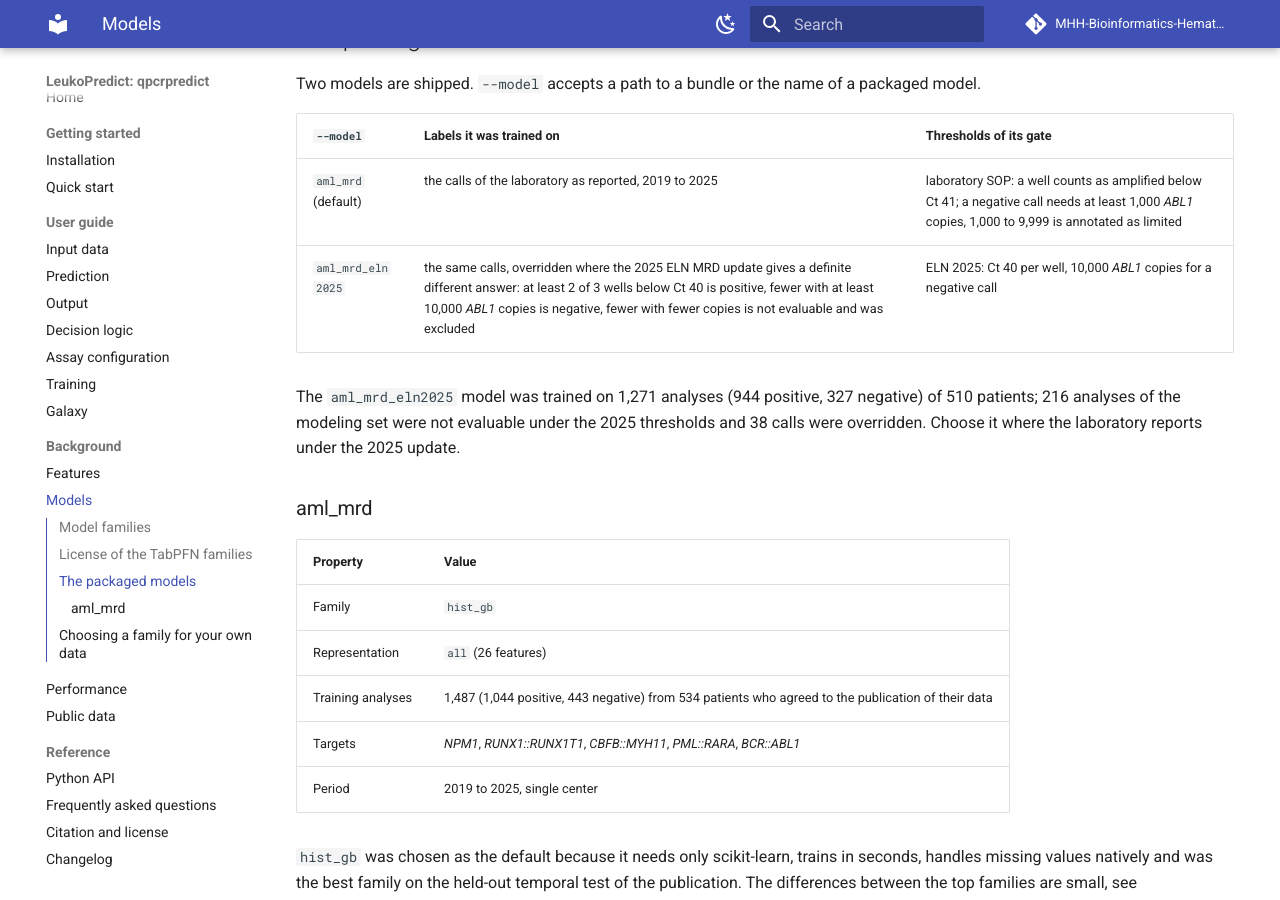
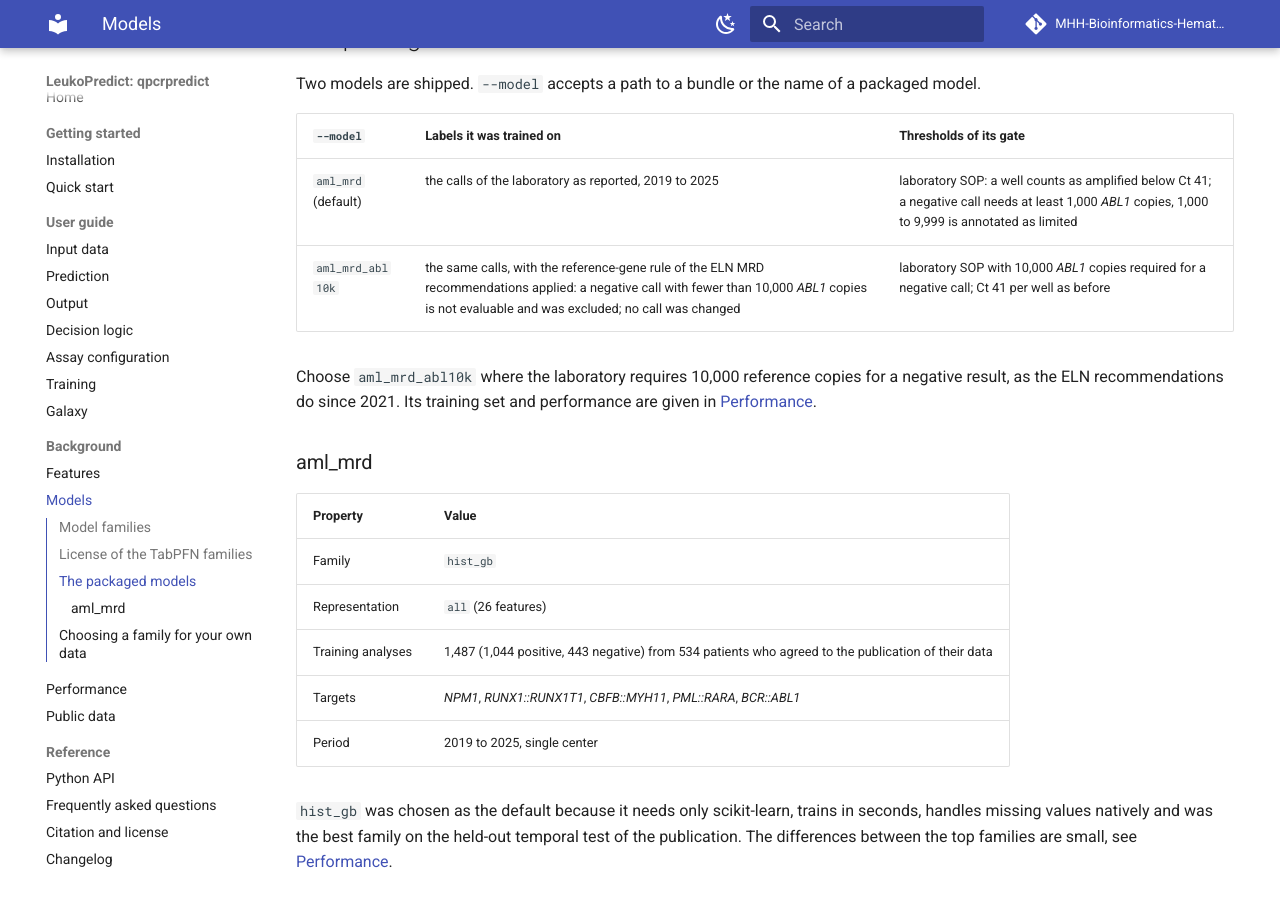
Before and after one commit to MHH-Bioinformatics-Hematology/qpcrpredict, an MkDocs documentation site: the page built from docs/models.md, in a window 1280 px wide and 900 px high, scrolled down 1185 px. Built offline with MkDocs 1.6.1 and Material for MkDocs 9.7.7, drawn with Linux system fonts in a browser that asks for light colours; comment, search, counter and statistics services are not loaded.

Commit message:
n.d. means not evaluable: label vocabulary, reported call wording (call column), docs; rename the second configuration to aml_mrd_abl10k
Co-Authored-By: Claude Fable 5.1 <noreply@anthropic.com>

```diff
--- a/docs/models.md
+++ b/docs/models.md
@@ -43,9 +43,9 @@ Two models are shipped. `--model` accepts a path to a bundle or the name of a pa
 | `--model` | Labels it was trained on | Thresholds of its gate |
 |---|---|---|
 | `aml_mrd` (default) | the calls of the laboratory as reported, 2019 to 2025 | laboratory SOP: a well counts as amplified below Ct 41; a negative call needs at least 1,000 *ABL1* copies, 1,000 to 9,999 is annotated as limited |
-| `aml_mrd_eln2025` | the same calls, overridden where the 2025 ELN MRD update gives a definite different answer: at least 2 of 3 wells below Ct 40 is positive, fewer with at least 10,000 *ABL1* copies is negative, fewer with fewer copies is not evaluable and was excluded | ELN 2025: Ct 40 per well, 10,000 *ABL1* copies for a negative call |
+| `aml_mrd_abl10k` | the same calls, with the reference-gene rule of the ELN MRD recommendations applied: a negative call with fewer than 10,000 *ABL1* copies is not evaluable and was excluded; no call was changed | laboratory SOP with 10,000 *ABL1* copies required for a negative call; Ct 41 per well as before |
 
-The `aml_mrd_eln2025` model was trained on 1,271 analyses (944 positive, 327 negative) of 510 patients; 216 analyses of the modeling set were not evaluable under the 2025 thresholds and 38 calls were overridden. Choose it where the laboratory reports under the 2025 update.
+Choose `aml_mrd_abl10k` where the laboratory requires 10,000 reference copies for a negative result, as the ELN recommendations do since 2021. Its training set and performance are given in [Performance](performance.md).
 
 ### aml_mrd
 
```
Also changed, not shown: docs/assay.md (+2 -2 lines), docs/changelog.md (+2 -1 lines), docs/decision.md (+1 -1 lines), docs/output.md (+2 -1 lines), docs/predict.md (+1 -1 lines), 6 other files.
